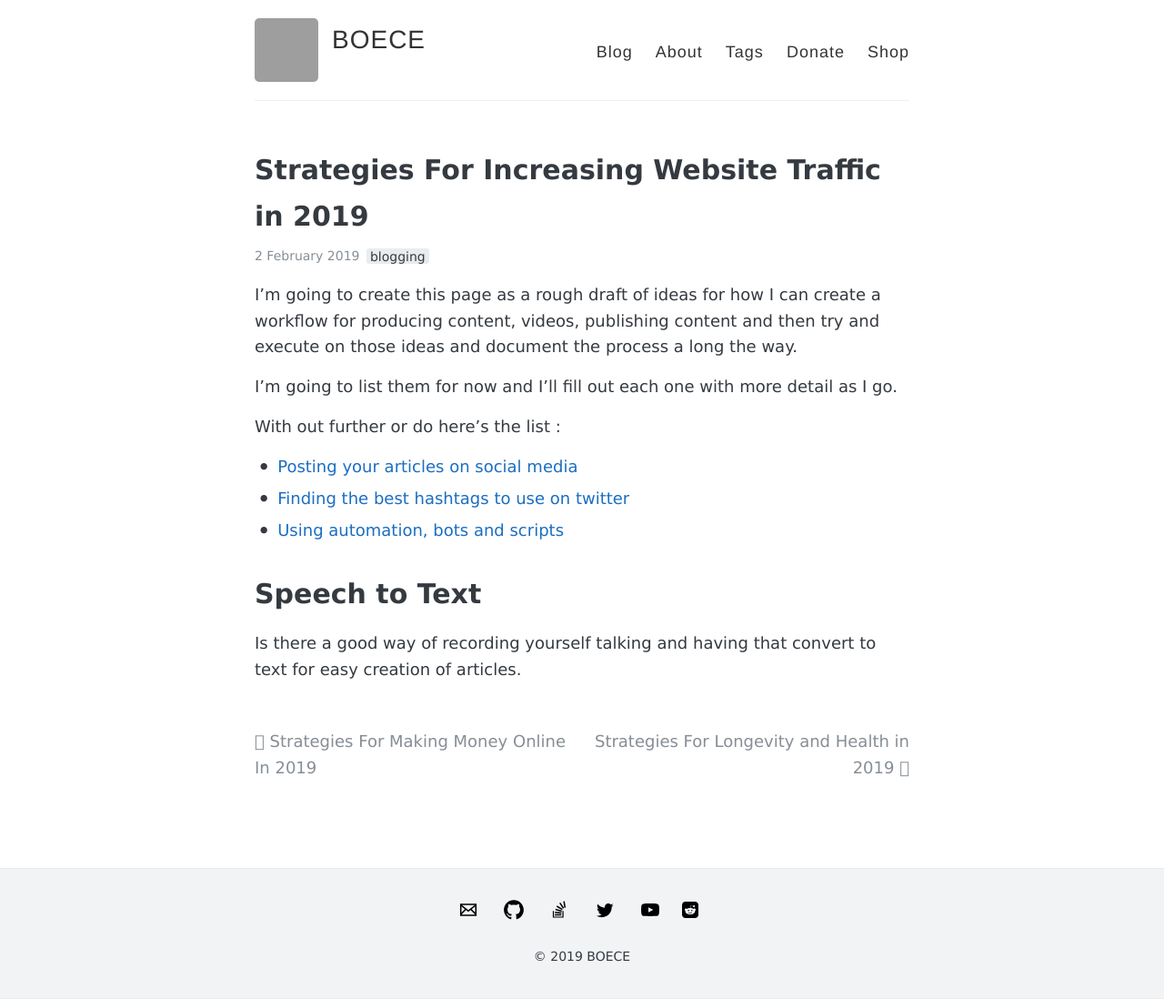
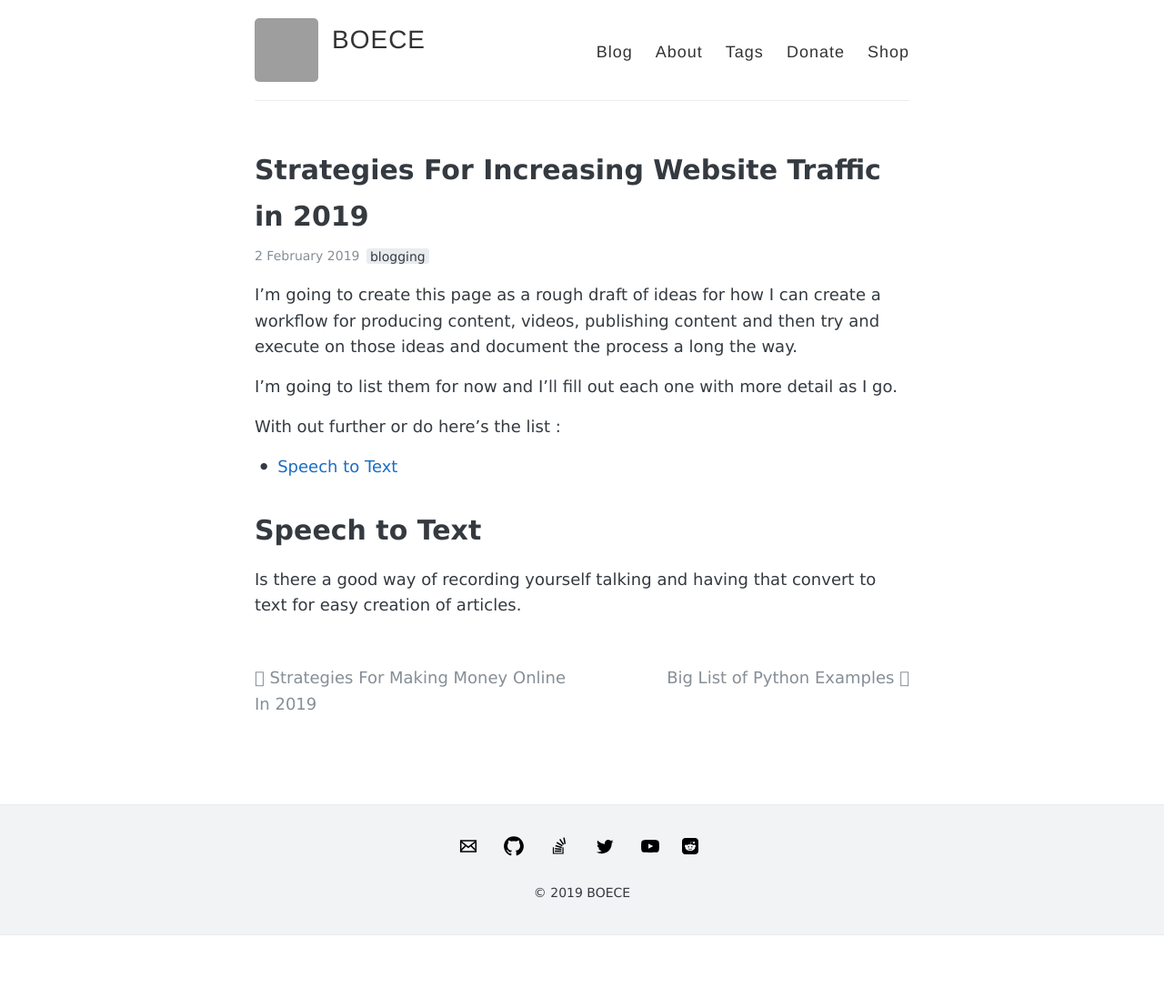
Before and after one commit to boece/boece.github.io, a Jekyll site: the page built from _posts/2019-2-2-strategies-for-workflow-in-2019.md, in a window 1280 px wide. Shown: the whole page at 91% size. Built offline with Jekyll 4.4.1, drawn with Linux system fonts in a browser that asks for light colours; comment, search, counter and statistics services are not loaded; after the commit the page ends 1028 px from its top, so only the background shows below that; grey boxes are pictures that could not be loaded.

Commit message:
Added List of Python examples

```diff
--- a/_posts/2019-2-2-strategies-for-workflow-in-2019.md
+++ b/_posts/2019-2-2-strategies-for-workflow-in-2019.md
@@ -13,9 +13,7 @@ With out further or do here's the list :
 
 <!-- TOC depthFrom:1 depthTo:6 withLinks:1 updateOnSave:1 orderedList:0 -->
 
-- [Posting your articles on social media](#posting-your-articles-on-social-media)
-- [Finding the best hashtags to use on twitter](#finding-the-best-hashtags-to-use-on-twitter)
-- [Using automation, bots and scripts](#using-automation-bots-and-scripts)
+- [Speech to Text](#speech-to-text)
 
 <!-- /TOC -->
 
```
Also changed, not shown: _posts/2019-2-2-strategies-for-increasing-website-traffic-in-2019.md (+3 -1 lines), _posts/2019-2-2-strategies-for-making-money-online-in-2019.md (+5 -0 lines), _posts/2019-2-3-big-list-of-python-examples.md (added, +8 -0 lines).
